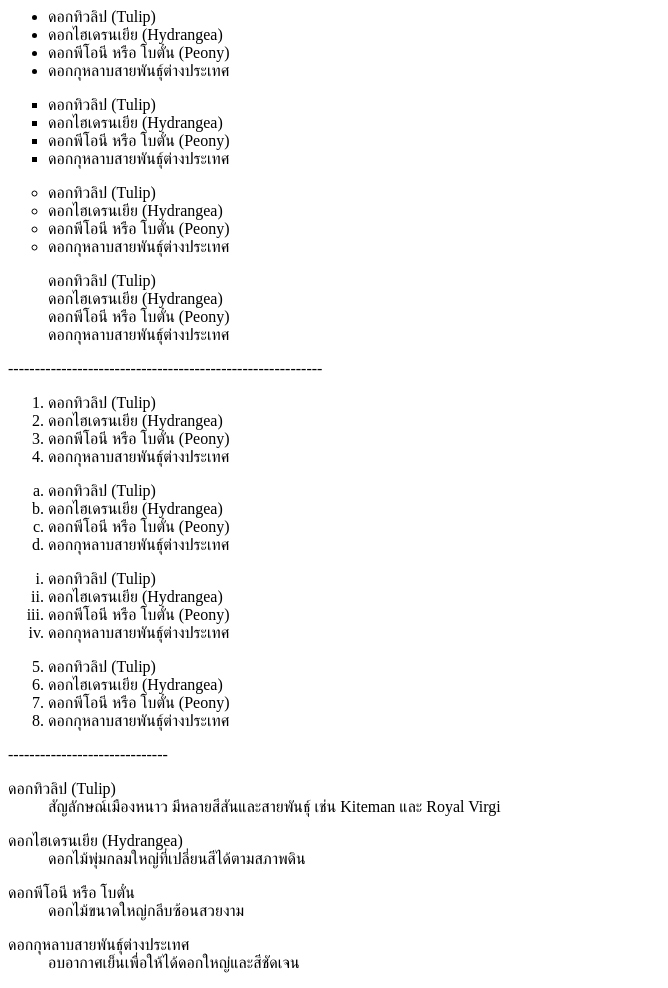
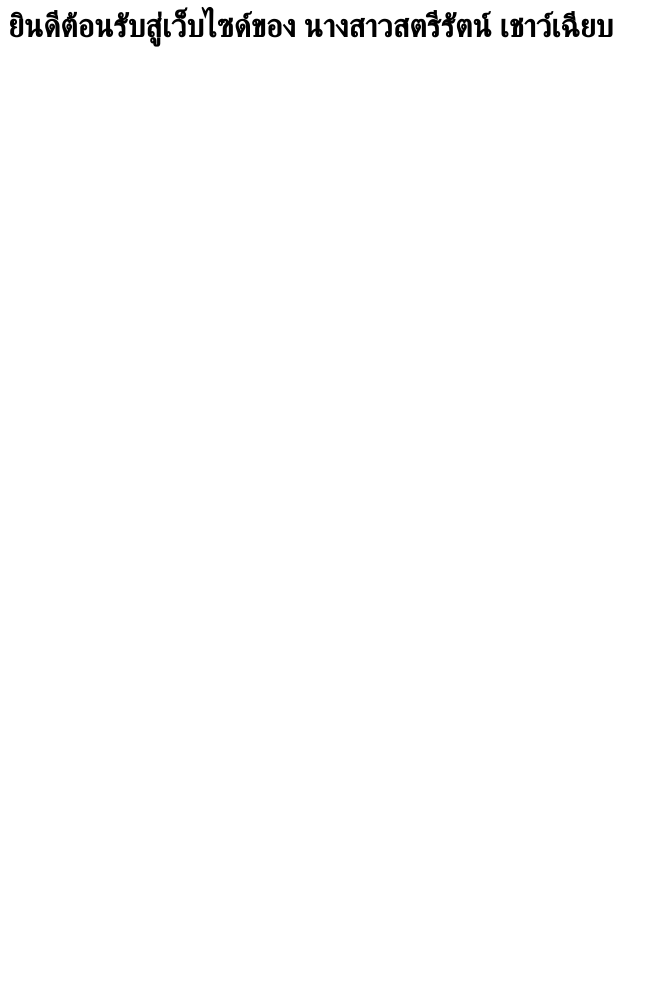
Before and after one commit to nongeom/sathreerat, a plain HTML site: page index.html in a window 1280 px wide. Shown: the whole page, without its empty margins (0-668 px from the left). After the commit the page ends 800 px from the top, so only its background shows below. Drawn offline with Linux system fonts and the light colour scheme.

Commit message:
Add welcome header to index.html
Added a welcome header to the webpage.

```diff
--- a/index.html
+++ b/index.html
@@ -5,89 +5,7 @@
 <meta charset="utf-8">
 </head>
 <body>
-<!--
-ดอกทิวลิป (Tulip): สัญลักษณ์เมืองหนาว มีหลายสีสันและสายพันธุ์ เช่น Kiteman และ Royal Virginดอกไฮเดรนเยีย (Hydrangea): ดอกไม้พุ่มกลมใหญ่ที่เปลี่ยนสีได้ตามสภาพดินดอกพีโอนี หรือ โบตั๋น (Peony): ดอกไม้ขนาดใหญ่กลีบซ้อนสวยงามดอกกุหลาบสายพันธุ์ต่างประเทศ: ชอบอากาศเย็นเพื่อให้ได้ดอกใหญ่และสีชัดเจน
--->
-
-<ul>
-<li>ดอกทิวลิป (Tulip)</li>
-<li>ดอกไฮเดรนเยีย (Hydrangea)</li>
-<li>ดอกพีโอนี หรือ โบตั๋น (Peony)</li>
-<li>ดอกกุหลาบสายพันธุ์ต่างประเทศ</li>
-</ul>
-
-<ul type="square">
-<li>ดอกทิวลิป (Tulip)</li>
-<li>ดอกไฮเดรนเยีย (Hydrangea)</li>
-<li>ดอกพีโอนี หรือ โบตั๋น (Peony)</li>
-<li>ดอกกุหลาบสายพันธุ์ต่างประเทศ</li>
-</ul>
-
-<ul type="circle">
-<li>ดอกทิวลิป (Tulip)</li>
-<li>ดอกไฮเดรนเยีย (Hydrangea)</li>
-<li>ดอกพีโอนี หรือ โบตั๋น (Peony)</li>
-<li>ดอกกุหลาบสายพันธุ์ต่างประเทศ</li>
-</ul>
-
-
-<ul type="none">
-<li>ดอกทิวลิป (Tulip)</li>
-<li>ดอกไฮเดรนเยีย (Hydrangea)</li>
-<li>ดอกพีโอนี หรือ โบตั๋น (Peony)</li>
-<li>ดอกกุหลาบสายพันธุ์ต่างประเทศ</li>
-</ul>
------------------------------------------------------------
-
-<ol>
-<li>ดอกทิวลิป (Tulip)</li>
-<li>ดอกไฮเดรนเยีย (Hydrangea)</li>
-<li>ดอกพีโอนี หรือ โบตั๋น (Peony)</li>
-<li>ดอกกุหลาบสายพันธุ์ต่างประเทศ</li>
-</ol>
-
-<ol type="a">
-<li>ดอกทิวลิป (Tulip)</li>
-<li>ดอกไฮเดรนเยีย (Hydrangea)</li>
-<li>ดอกพีโอนี หรือ โบตั๋น (Peony)</li>
-<li>ดอกกุหลาบสายพันธุ์ต่างประเทศ</li>
-</ol>
-
-<ol type="i">
-<li>ดอกทิวลิป (Tulip)</li>
-<li>ดอกไฮเดรนเยีย (Hydrangea)</li>
-<li>ดอกพีโอนี หรือ โบตั๋น (Peony)</li>
-<li>ดอกกุหลาบสายพันธุ์ต่างประเทศ</li>
-</ol>
-
-<ol start="5" type=1>
-<li>ดอกทิวลิป (Tulip)</li>
-<li>ดอกไฮเดรนเยีย (Hydrangea)</li>
-<li>ดอกพีโอนี หรือ โบตั๋น (Peony)</li>
-<li>ดอกกุหลาบสายพันธุ์ต่างประเทศ</li>
-</ol>
-
-------------------------------
-
-<dl>
-<dt>ดอกทิวลิป (Tulip)</dt>
-<dd>สัญลักษณ์เมืองหนาว มีหลายสีสันและสายพันธุ์ เช่น Kiteman และ Royal Virgi</dd>
-</dl>
-
-<dl>
-<dt>ดอกไฮเดรนเยีย (Hydrangea)</dt>
-<dd>ดอกไม้พุ่มกลมใหญ่ที่เปลี่ยนสีได้ตามสภาพดิน</dd>
-</dl>
-
-<dl>
-<dt>ดอกพีโอนี หรือ โบตั๋น</dt>
-<dd>ดอกไม้ขนาดใหญ่กลีบซ้อนสวยงาม</dd>
-</dl>
-
-<dl>
-<dt>ดอกกุหลาบสายพันธุ์ต่างประเทศ</dt>
-<dd>อบอากาศเย็นเพื่อให้ได้ดอกใหญ่และสีชัดเจน</dd>
-</dl>
+<h1 style="color:ping; font-size= 200%; text-alime:center;font-family"> ยินดีต้อนรับสู่เว็บไซด์ของ นางสาวสตรีรัตน์ เชาว์เฉียบ</h1>
 
 </body>
 </html>
```
